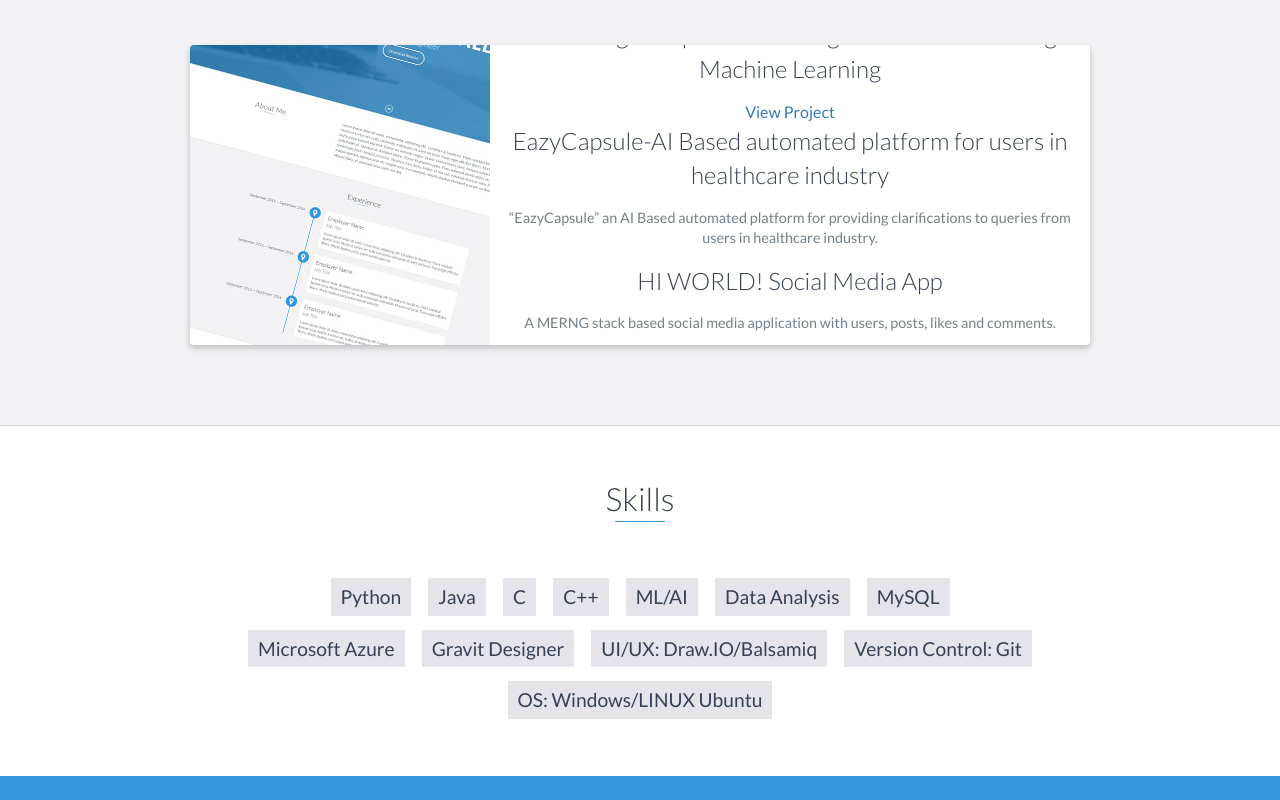
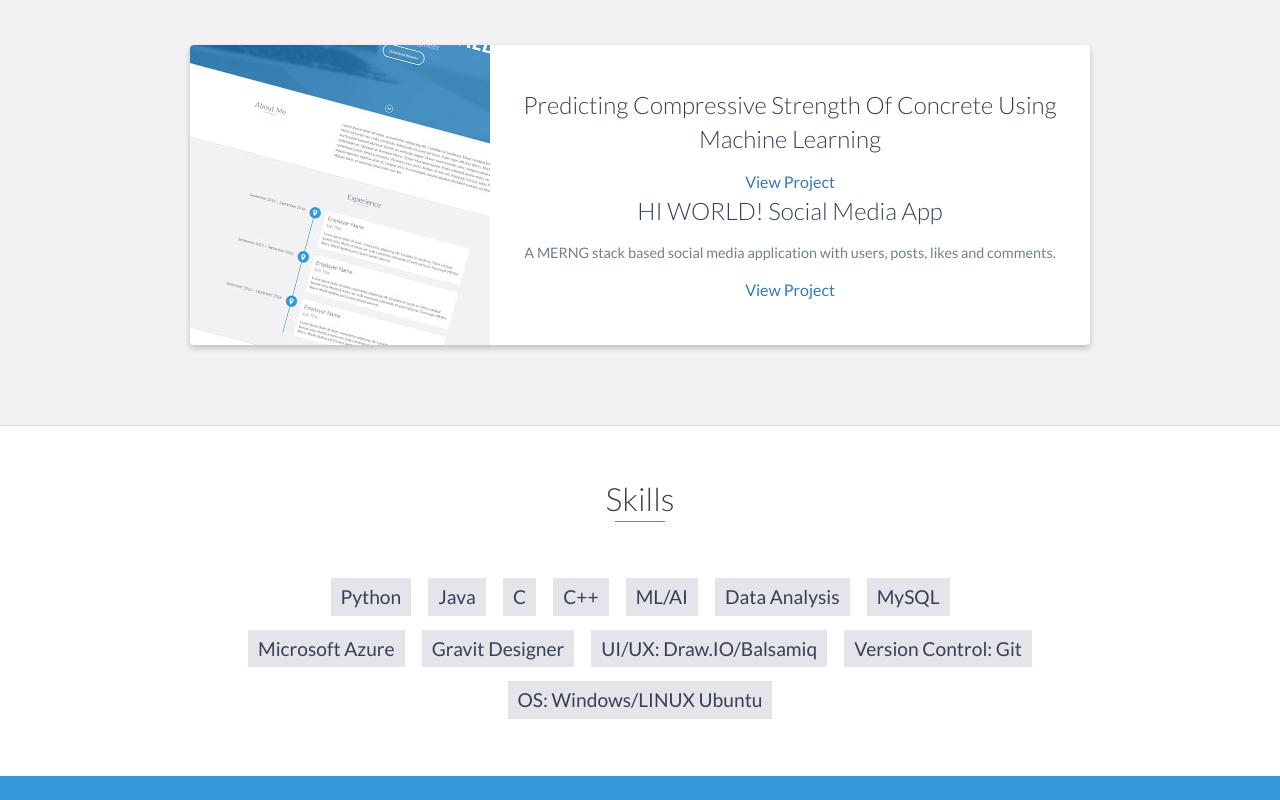
Before and after one commit to sukanya9899/sukanya9899.github.io, a website: page index.html in a window 1280 px wide. Shown: the part 2238-3038 px from the top of the page. Drawn offline with nearby package versions, Linux system fonts and the light colour scheme.

Commit message:
Update index.html

```diff
--- a/index.html
+++ b/index.html
@@ -144,10 +144,7 @@ company achieve its goals with a proactive approach.
 
                         </p>
                         <a href="https://github.com/SmartPracticeschool/llSPS-INT-3831-Predicting-compressive-strength-of-concrete">View Project</a>
-			<h3>EazyCapsule-AI Based automated platform for users in healthcare industry</h3>
-                        <p>
-                           “EazyCapsule” an AI Based automated platform for providing clarifications to queries from users in healthcare industry.
-                        </p>
+
 			<h3>HI WORLD! Social Media App</h3>
                         <p>
                             A MERNG stack based social media application with users, posts, likes and comments.
```
